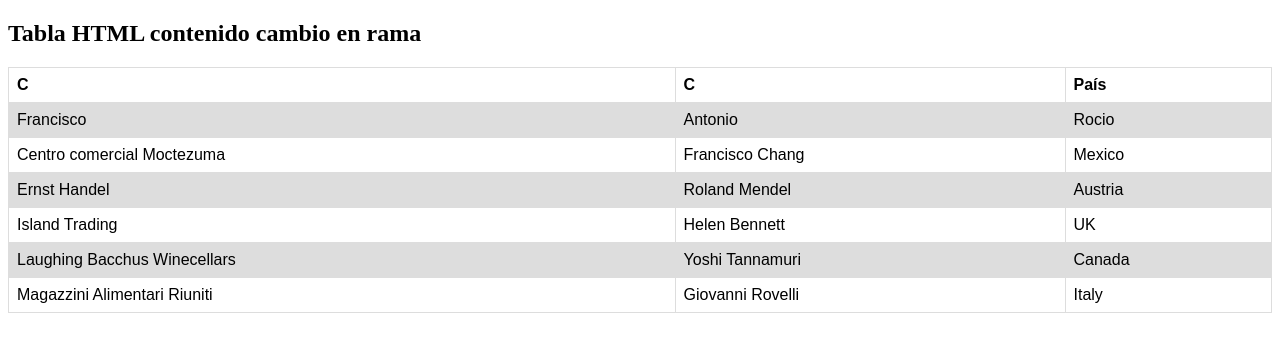
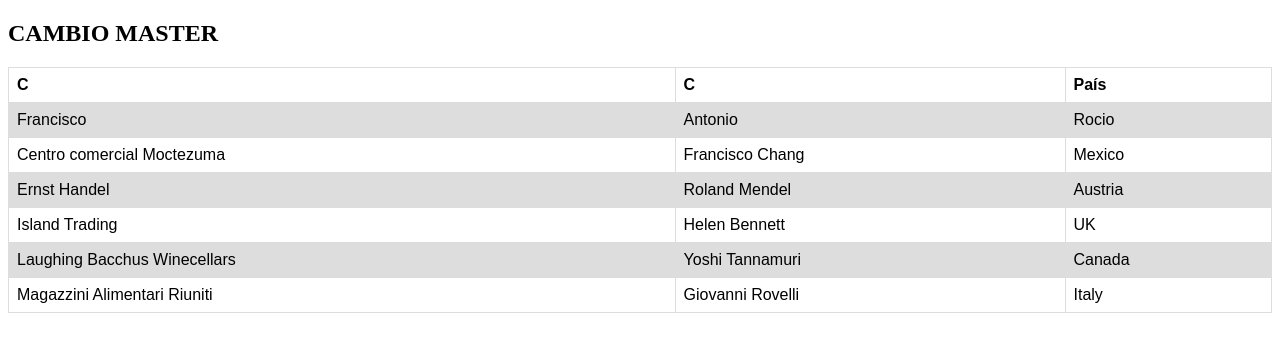
Before and after one commit to jmartinez-gomez/html-table, a plain HTML site: page index.html in a window 1280 px wide. Drawn offline with Linux system fonts and the light colour scheme.

Commit message:
cambio master

```diff
--- a/index.html
+++ b/index.html
@@ -21,7 +21,7 @@ tr:nth-child(even) {
 </head>
 <body>
 
-<h2>Tabla HTML contenido cambio en rama</h2>
+<h2>CAMBIO MASTER</h2>
 
 <table>
   <tr>
```
